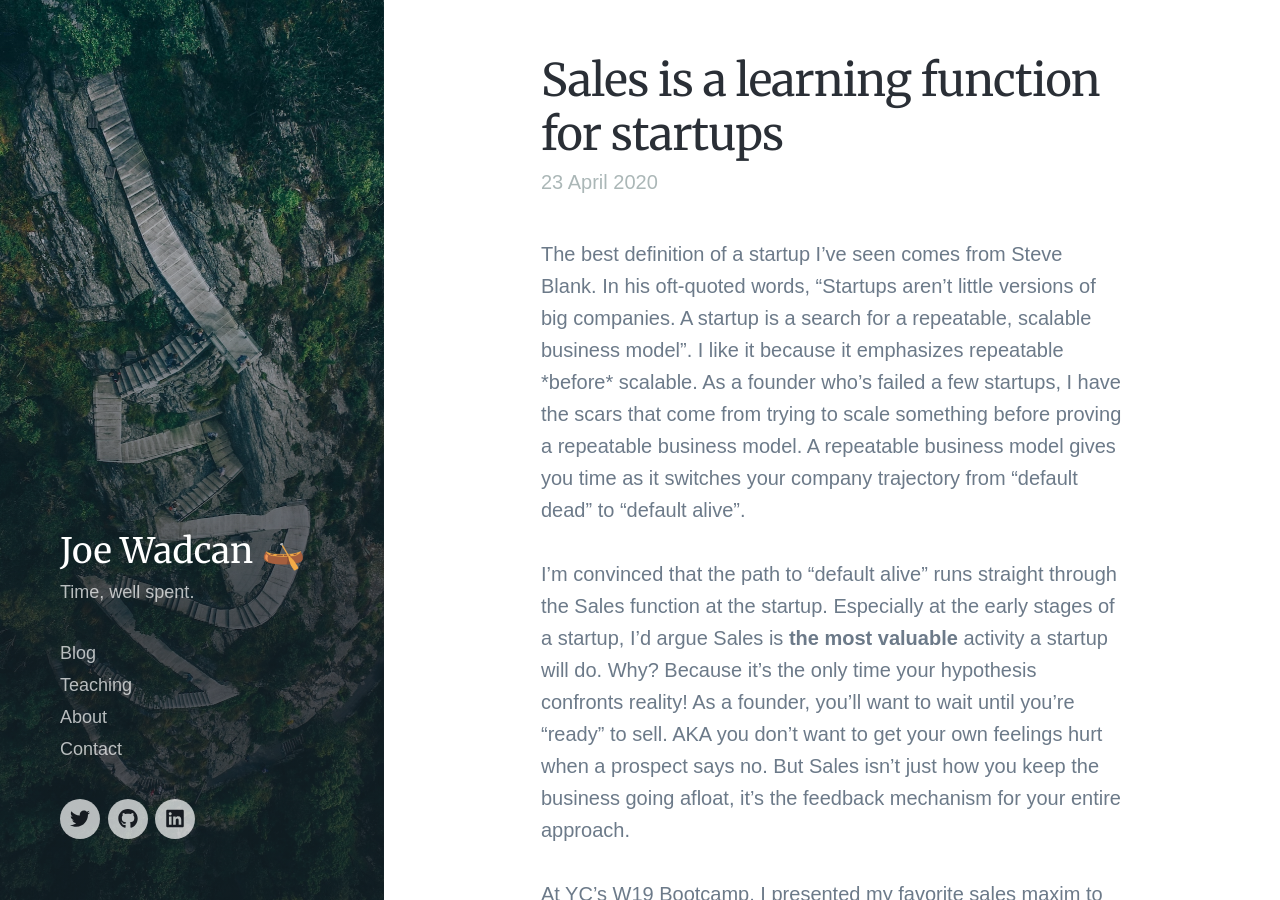
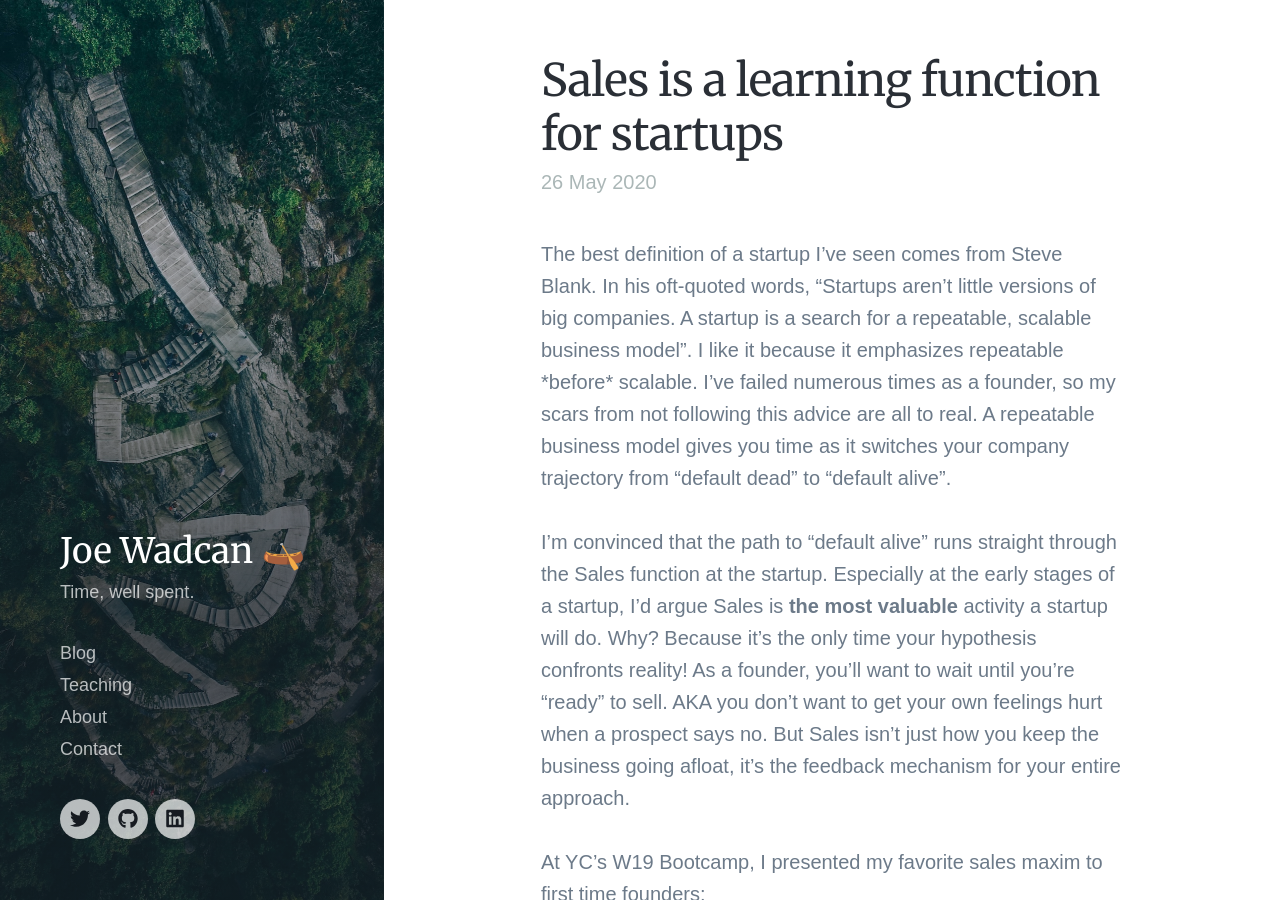
Before and after one commit to joewadcan/joewadcan.github.io, a Jekyll site: the page built from _posts/blog/2020-01-06-sales-is-a-learning-function-for-startups.md, in a window 1280 px wide and 900 px high. Built offline with Jekyll 4.4.1, drawn with Linux system fonts in a browser that asks for light colours; nearby versions of some CDN libraries; some web fonts are replaced.

Commit message:
Update Blog “2020-01-06-sales-is-a-learning-function-for-startups”

```diff
--- a/_posts/blog/2020-01-06-sales-is-a-learning-function-for-startups.md
+++ b/_posts/blog/2020-01-06-sales-is-a-learning-function-for-startups.md
@@ -1,11 +1,11 @@
 ---
 title: Sales is a learning function for startups
-date: 2020-04-23T17:13:32.835Z
+date: 2020-05-26T01:02:38.240Z
 featured_image: /images/uploads/geran-de-klerk-uykdjeynwsm-unsplash.jpg
 excerpt: Sales is the feedback loop startups use to find their way to
   product/market fit.
 ---
-The best definition of a startup I've seen comes from Steve Blank. In his oft-quoted words, "Startups aren't little versions of big companies. A startup is a search for a repeatable, scalable business model". I like it because it emphasizes repeatable \*before\* scalable. As a founder who's failed a few startups, I have the scars that come from trying to scale something before proving a repeatable business model. A repeatable business model gives you time as it switches your company trajectory from "default dead" to "default alive". \
+The best definition of a startup I've seen comes from Steve Blank. In his oft-quoted words, "Startups aren't little versions of big companies. A startup is a search for a repeatable, scalable business model". I like it because it emphasizes repeatable \*before\* scalable. I've failed numerous times as a founder, so my scars from not following this advice are all to real. A repeatable business model gives you time as it switches your company trajectory from "default dead" to "default alive". \
 \
 I'm convinced that the path to "default alive" runs straight through the Sales function at the startup. Especially at the early stages of a startup, I'd argue Sales is **the most valuable** activity a startup will do. Why? Because it's the only time your hypothesis confronts reality! As a founder, you'll want to wait until you're "ready" to sell. AKA you don't want to get your own feelings hurt when a prospect says no. But Sales isn't just how you keep the business going afloat, it's the feedback mechanism for your entire approach. \
 \
```
